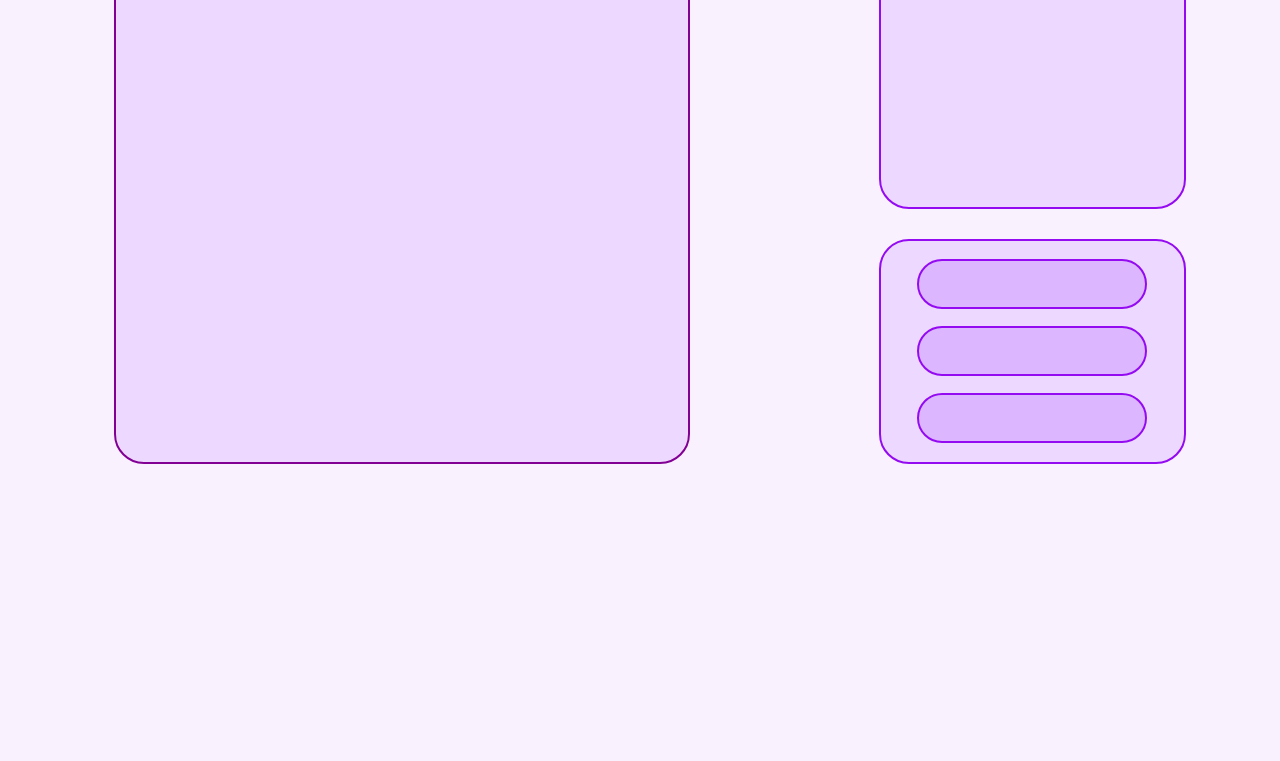
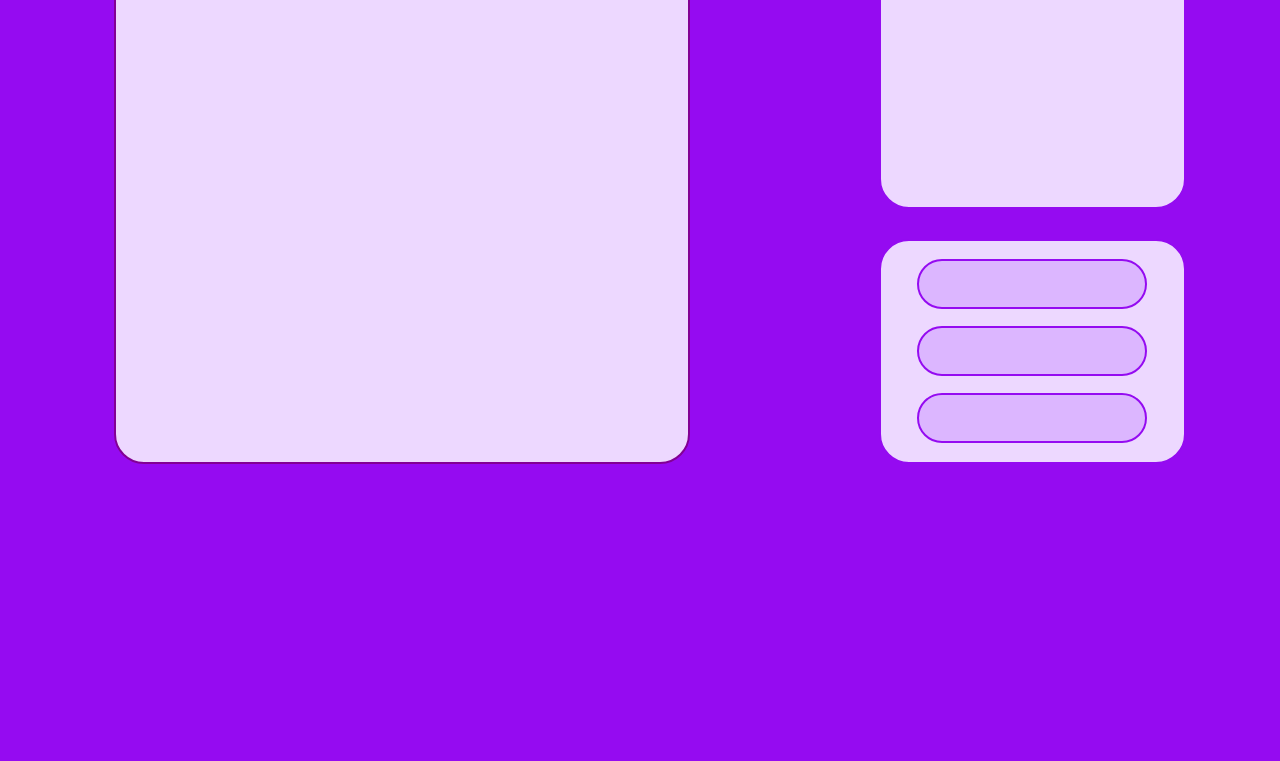
Before and after one commit to Lusksk/Catty-3, a plain HTML site: page index.html in a window 1280 px wide. Shown: the part 365-1126 px from the top of the page. Drawn offline with Linux system fonts and the light colour scheme.

Commit message:
para roxinho teste cat.css

```diff
--- a/cat.css
+++ b/cat.css
@@ -12,7 +12,7 @@
 }
 body {
     margin: 0;
-    background-color: var(--branco);
+    background-color: var(--roxinho);
     font-family: cursive;
     height: 5500px;
 }
```
